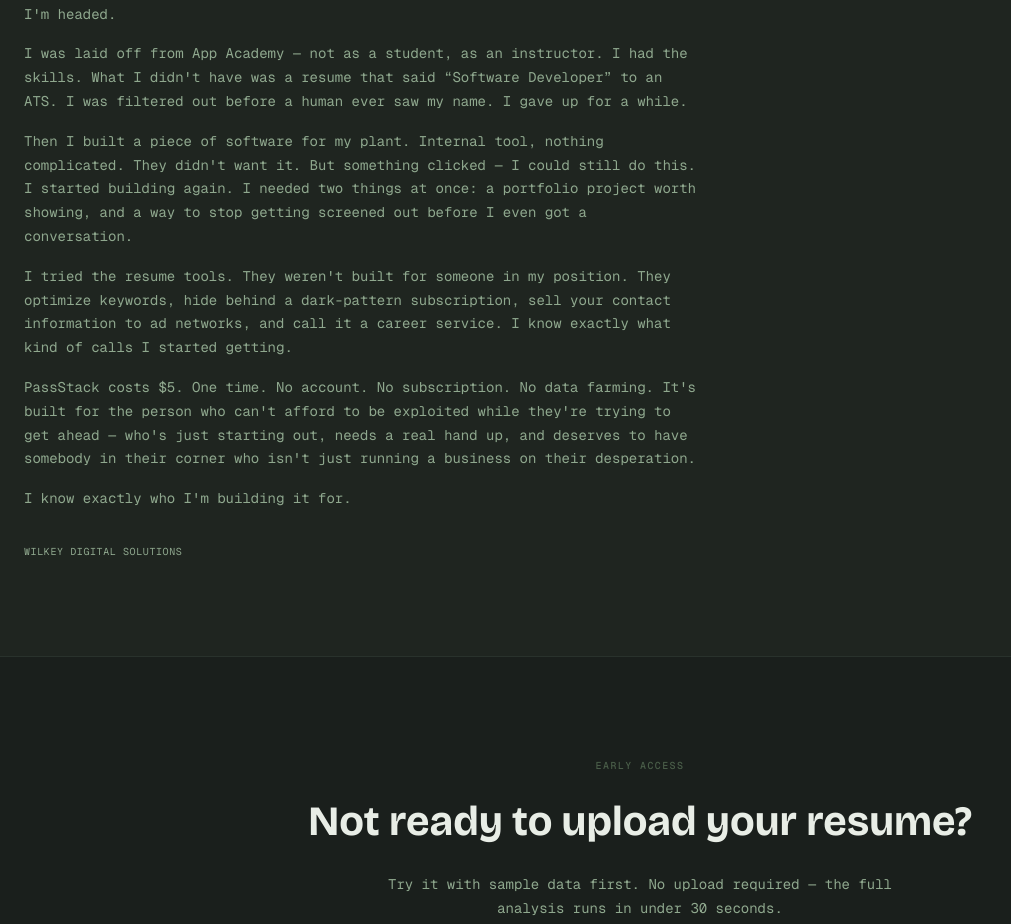
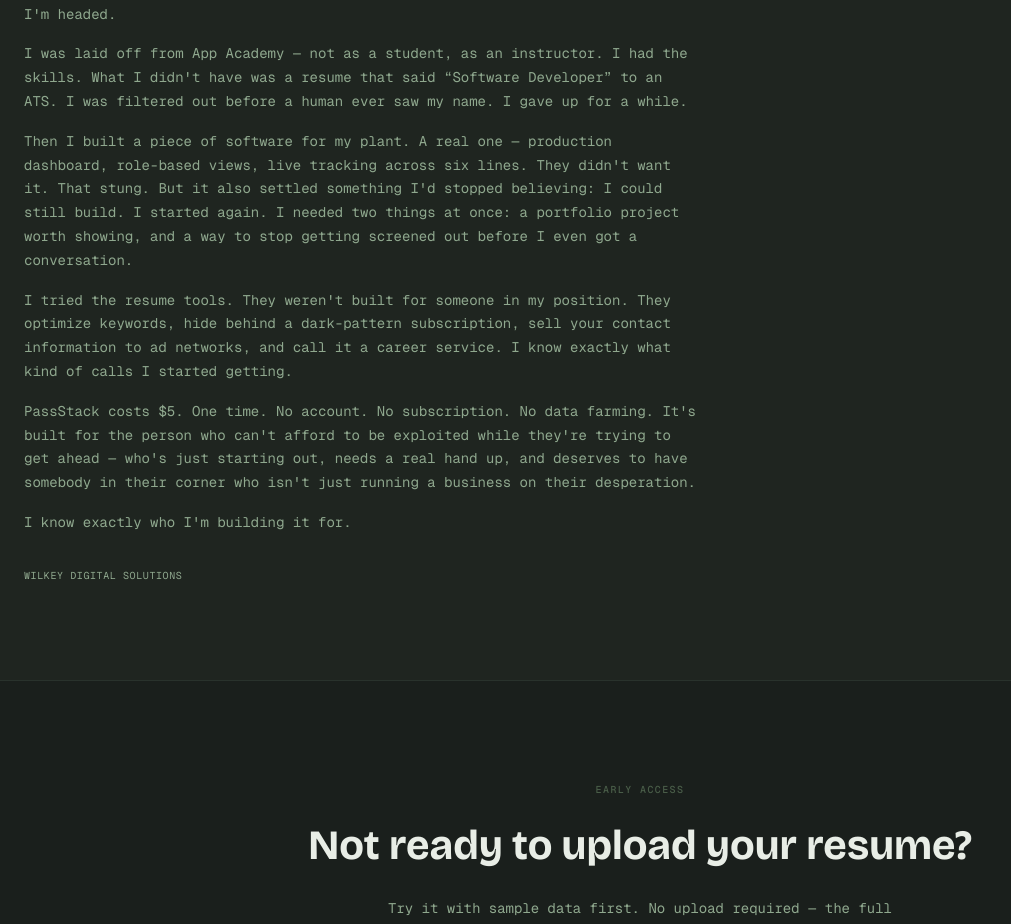
Before and after one commit to southwestmogrown/resume-parser, a Next.js app: page / in a window 1280 px wide. Shown: the part 3522-4446 px from the top of the page, without its empty margins (0-1011 px from the left). Built offline with nearby package versions, Linux system fonts and the light colour scheme; no server answers; a web font is replaced by a local one.

Commit message:
copy: strengthen MES paragraph, remove false modesty

```diff
--- a/src/components/LandingPage.tsx
+++ b/src/components/LandingPage.tsx
@@ -254,7 +254,7 @@ export default function LandingPage() {
               I was laid off from App Academy — not as a student, as an instructor. I had the skills. What I didn&apos;t have was a resume that said &ldquo;Software Developer&rdquo; to an ATS. I was filtered out before a human ever saw my name. I gave up for a while.
             </p>
             <p>
-              Then I built a piece of software for my plant. Internal tool, nothing complicated. They didn&apos;t want it. But something clicked — I could still do this. I started building again. I needed two things at once: a portfolio project worth showing, and a way to stop getting screened out before I even got a conversation.
+              Then I built a piece of software for my plant. A real one — production dashboard, role-based views, live tracking across six lines. They didn&apos;t want it. That stung. But it also settled something I&apos;d stopped believing: I could still build. I started again. I needed two things at once: a portfolio project worth showing, and a way to stop getting screened out before I even got a conversation.
             </p>
             <p>
               I tried the resume tools. They weren&apos;t built for someone in my position. They optimize keywords, hide behind a dark-pattern subscription, sell your contact information to ad networks, and call it a career service. I know exactly what kind of calls I started getting.
```
